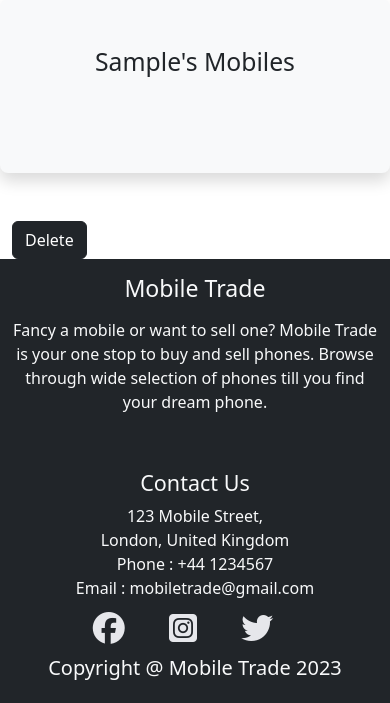
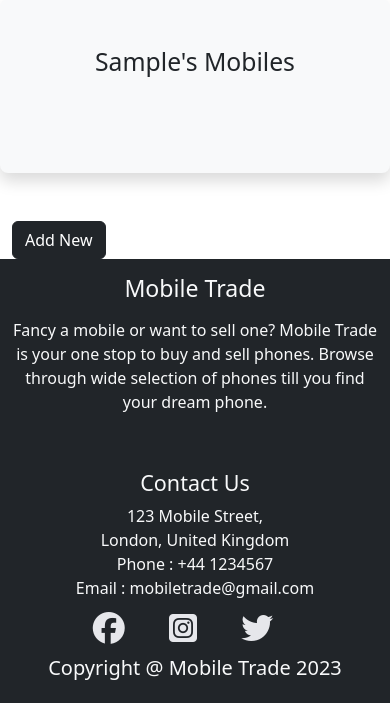
Before and after one commit to AbhilashAynipully/MobileTrade, a Django app: page /my-mobiles in a window 390 px wide. Shown: the part 105-808 px from the top of the page. Run offline with Django 3.2, Linux system fonts and the light colour scheme; the visitor is signed in with stand-in values (Sample User, id 1); data that the repository does not hold is empty; parts of the project's set-up code (start-up, migrations or seed data) failed here and were passed over; some libraries are stand-ins or nearby versions.

Commit message:
update add_mobile button in my_mobile template

```diff
--- a/templates/my_mobiles.html
+++ b/templates/my_mobiles.html
@@ -31,7 +31,7 @@
       {% endfor %}
     </div>
   </div>
-  <a href="{% url 'add_mobiles' %}" class="btn btn-dark">Delete</a>
+  <a href="{% url 'add_mobiles' %}" class="btn btn-dark">Add New</a>
 </div>
 
 {% endblock content %}
```
